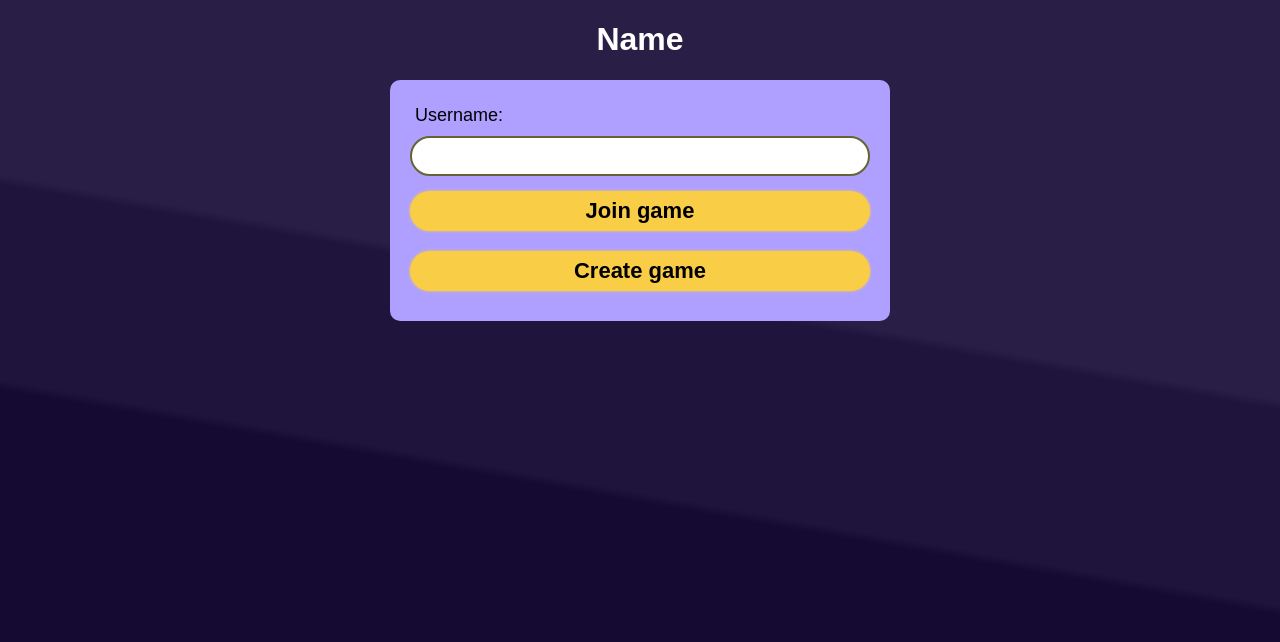
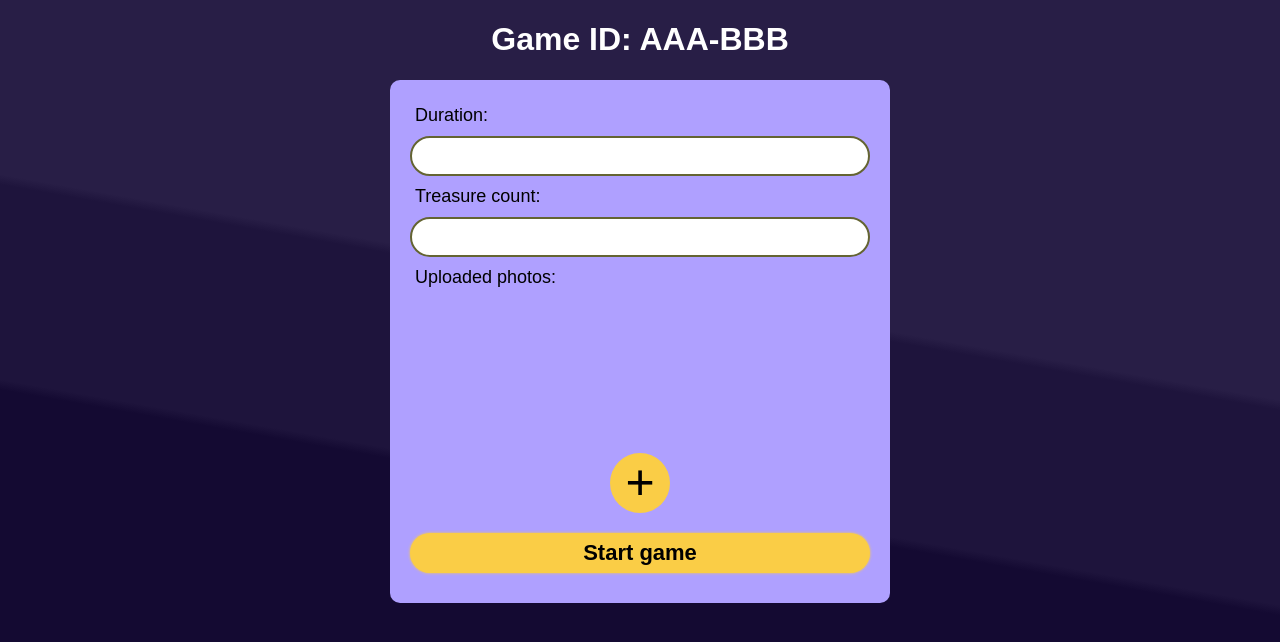
Before and after one commit to Ivomatter/TreasureHunt, a Flask app: page /r1 in a window 1280 px wide. Shown: the top 642 px of the page. Run offline with Flask 3, Linux system fonts and the light colour scheme; some web fonts are replaced.

Commit message:
Javascript to python

```diff
--- a/server_side/scripts/server/game_state/request_proccessor.py
+++ b/server_side/scripts/server/game_state/request_proccessor.py
@@ -63,7 +63,7 @@ class RequestProcessor:
 
 
     def get_response(self, data):
-        return json.dumps(self.process_request(json.loads(data)))
+        return json.dumps(self.process_request(data))
 
 
 # rp = RequestProcessor()
--- a/server_side/scripts/server/server.py
+++ b/server_side/scripts/server/server.py
@@ -14,12 +14,12 @@ app.config['uploaded_files'] = {}  # Dictionary to store uploaded files in memor
 @app.route('/')
 def index():
     images = list(app.config['uploaded_files'].keys())
-    return render_template('createGame.html', images=images)
+    return render_template('newGame.html', images=images)
 
 @app.route('/r1')
 def r1():
     images = list(app.config['uploaded_files'].keys())
-    return render_template('newGame.html', images=images)
+    return render_template('createGame.html', images=images)
 
 @app.route('/upload', methods=['POST'])
 def upload():
@@ -35,8 +35,14 @@ def upload():
 
 @app.route('/create_game', methods=['POST'])
 def create_game():
-    return jsonify(requestProcessor.get_response(request.json))
+    return requestProcessor.get_response(request.json)
 
+@app.route('/start_game', methods=['POST'])
+def start_game():
+    print(request.json)
+    resp = requestProcessor.get_response(request.json)
+    print(resp)
+    return resp
 
 def allowed_file(filename):
     return '.' in filename and \
--- a/server_side/scripts/server/static/createGame.js
+++ b/server_side/scripts/server/static/createGame.js
@@ -1,4 +1,8 @@
 const uploadedFiles = [];
+durationInput = document.getElementById('duration');
+treasureCountInput = document.getElementById('treasureCount');
+
+console.log(localStorage.getItem('room'));
 
 function handleFileUpload(event) {
   const file = event.target.files[0];
@@ -19,12 +23,20 @@ function handleFileUpload(event) {
 }
 
 function startGame(event) {
-    console.log(usernameInput);
+    user = localStorage.getItem('user');
+    room = localStorage.getItem('room');
 
-    fetch("/create_game", {
+
+
+    fetch("/start_game", {
         method: "POST",
         headers: { "Content-Type": "application/json; charset=UTF-8" },
-        body: JSON.stringify({ request: 'create_game', user: usernameInput })
+        body: JSON.stringify({ request: 'start_game',
+                               user: user,
+                               room: room,
+                               duration: durationInput.xvalue,
+                               treasure_count: treasureCountInput.value,
+                               images: uploadedFiles})
     })
         .then(response => response.json())
         .then((data) => {
@@ -37,7 +49,7 @@ function startGame(event) {
 }
 
 function createJS() {
-    const loginButton = document.getElementById("createButton");
+    const loginButton = document.getElementById("startButton");
     loginButton.addEventListener("click", startGame);
 }
 
--- a/server_side/scripts/server/static/newGame.js
+++ b/server_side/scripts/server/static/newGame.js
@@ -13,17 +13,21 @@ usernameInput.addEventListener('input', () => {
 });
 
 function newGame(event) {
-    console.log(usernameInput);
+    console.log(usernameInput.value);
 
     fetch("/create_game", {
         method: "POST",
         headers: { "Content-Type": "application/json; charset=UTF-8" },
-        body: JSON.stringify({ request: 'create_game', user: usernameInput })
+        body: JSON.stringify({ request: "create_game", user: usernameInput.value })
     })
         .then(response => response.json())
         .then((data) => {
+            localStorage.setItem('room', data.room);
+            // TODO: add to frontend
+
             console.log(data);
             window.location.href = "/r1";
+            console.log(localStorage.getItem('room'));
         })
         .catch((errdata) => {
             console.log(errdata);
--- a/server_side/scripts/server/templates/createGame.html
+++ b/server_side/scripts/server/templates/createGame.html
@@ -40,7 +40,7 @@
           </label>
         </div>
 
-        <input type="button" value="Start game">
+        <input type="button" id="startButton" value="Start game">
       </form>
     </div>
   </div>
```
